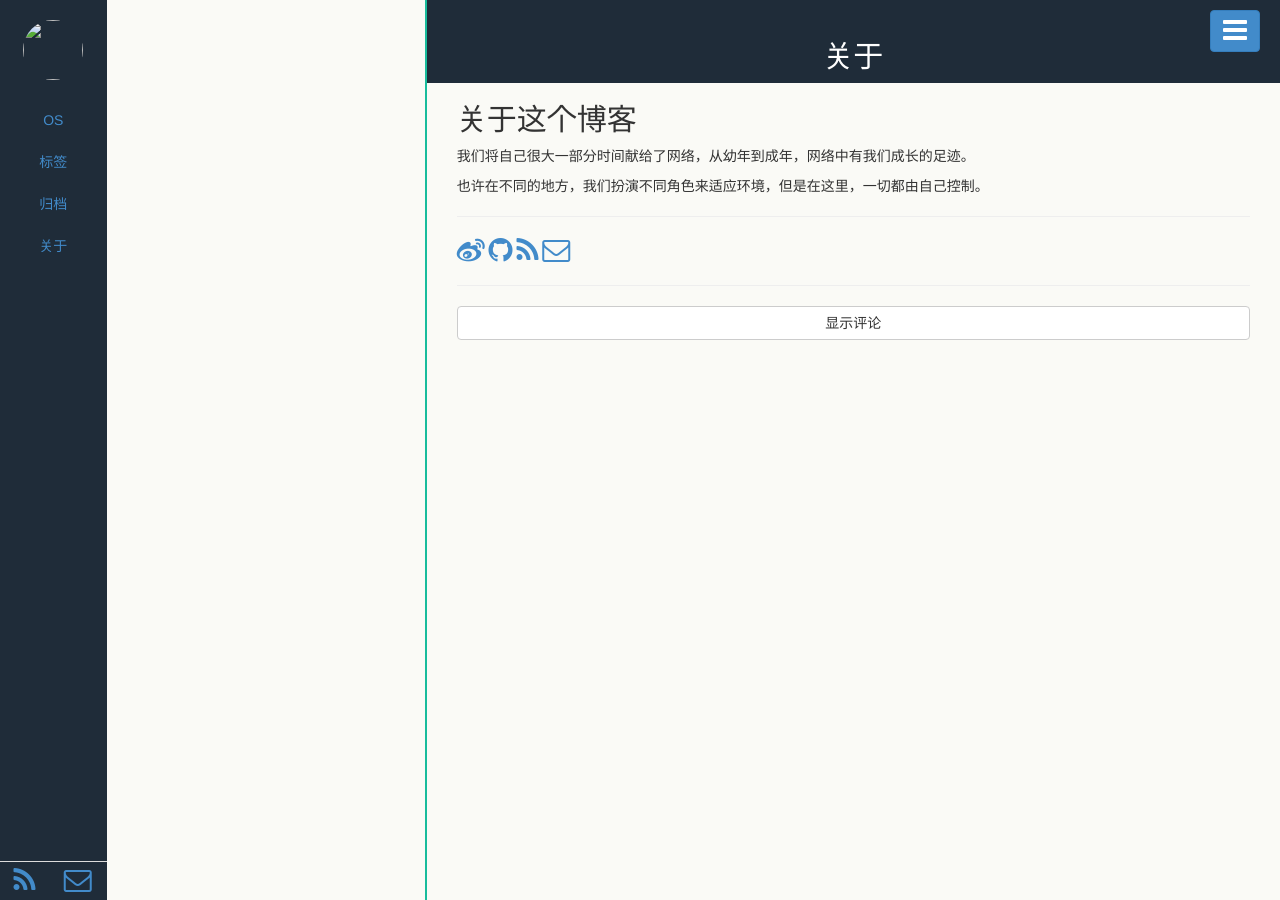
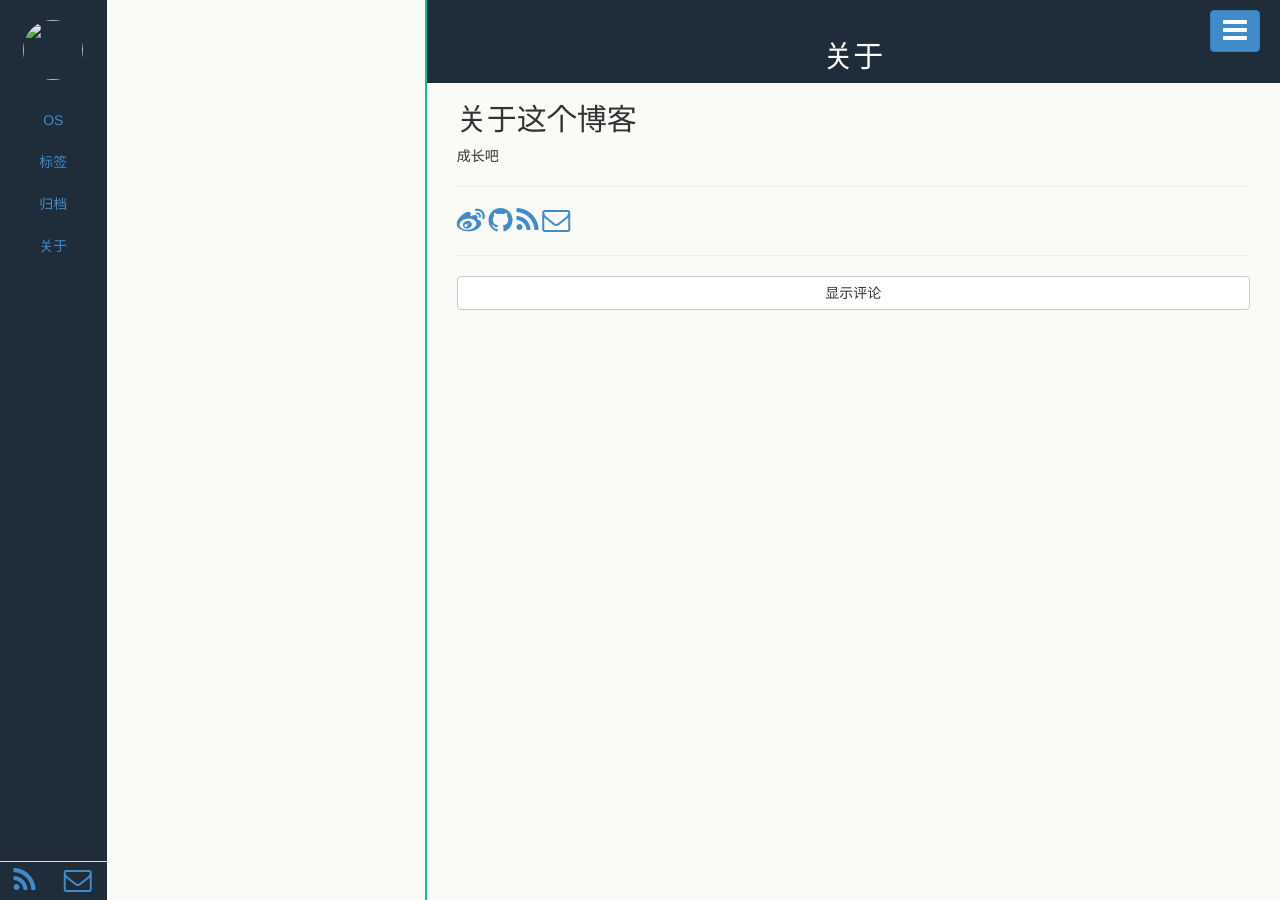
Before and after one commit to qijunmi/qijunmi.github.io, a Jekyll site: the page built from pages/about.html, in a window 1280 px wide. Built offline with Jekyll 4.4.1, drawn with Linux system fonts in a browser that asks for light colours; Markdown is read by kramdown in place of the engine named in the settings; part of the change alters nothing that is shown.

Commit message:
Configure my blog

```diff
--- a/_config.yml
+++ b/_config.yml
@@ -4,30 +4,30 @@ markdown: redcarpet
 
 # 作者信息
 author:
-  name: 闫肃
-  email: yansu0711@gmail.com
-  link: http://yansu.org
-  weibo: http://weibo.com/yansu0711
-  github: http://github.com/suyan
+  name: 陈艺夫
+  email: qijunmi@163.com
+  link: http://qijunmi.github.io
+# weibo: http://weibo.com/yansu0711
+  github: http://github.com/qijunmi
 
 # 站点信息
-title: 闫肃的博客
-description: 闫肃的博客
-url: http://yansu.org
+title: A Blog of Qijunmi
+description: Tech Blog of Qijunmi
+url: http://qijunmi.github.io
 rss_url: /pages/atom.xml
 
 # gavatar头像及Favicon
 gavatar: asset/pic/avatar.png
-favicon: http://yansu-uploads.stor.sinaapp.com/imgs/favicon.ico
+favicon: asset/pic/avatar.png
 
 # google analytics 设置
 ga:
   id: UA-43667383-1
-  url: yansu.org
+  url: qijunmi.github.iog
 
 # disqus 设置
 disqus:
-  shortname: suyan-zh
+  shortname: qijunmi
 
 # 主题设置，自动激活某个标签
 active: 技术
--- a/pages/about.html
+++ b/pages/about.html
@@ -5,8 +5,7 @@ title: 关于
 
 <h2>关于这个博客</h2>
 
-<p>我们将自己很大一部分时间献给了网络，从幼年到成年，网络中有我们成长的足迹。</p>
-<p>也许在不同的地方，我们扮演不同角色来适应环境，但是在这里，一切都由自己控制。</p>
+<p>成长吧</p>
 
 <hr>
 <a href="{{ site.author.weibo }}" target="_blank">
```
